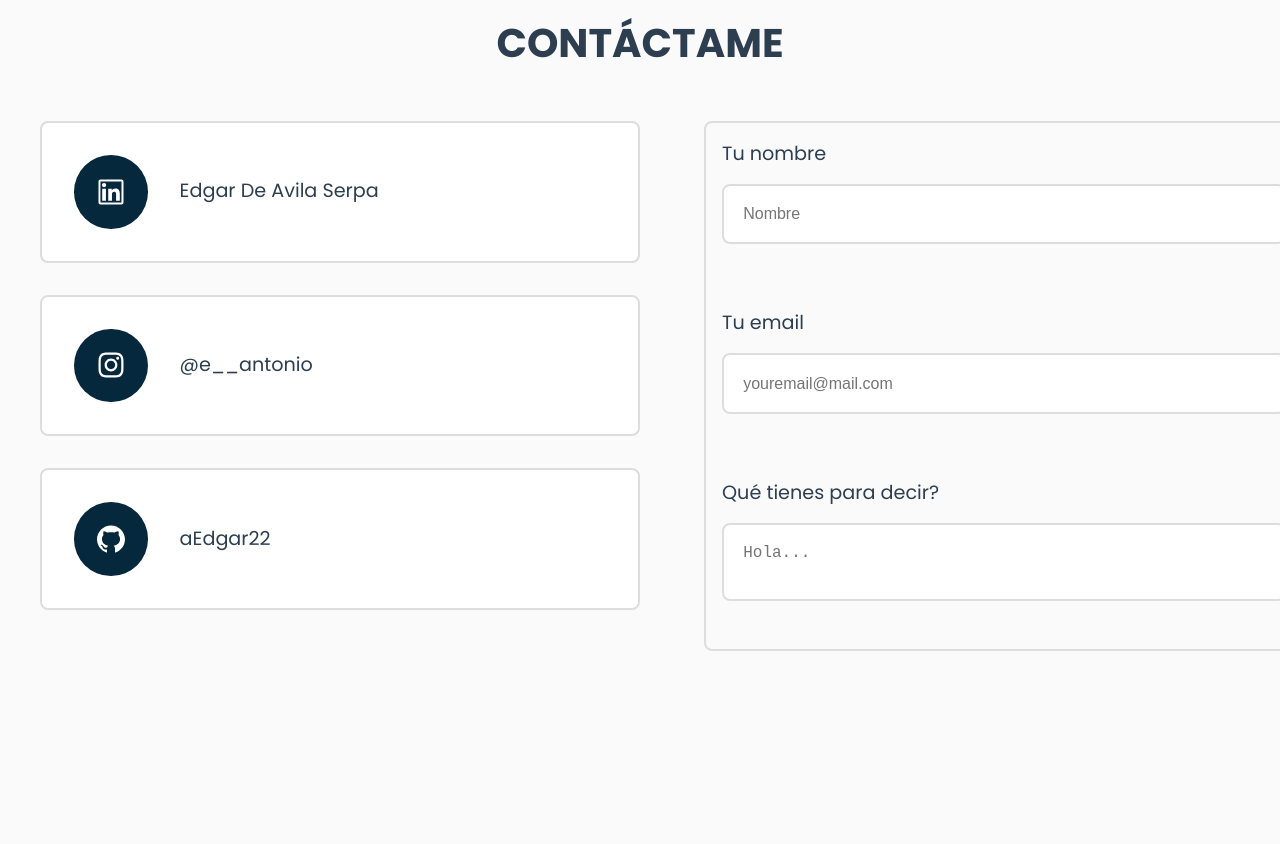
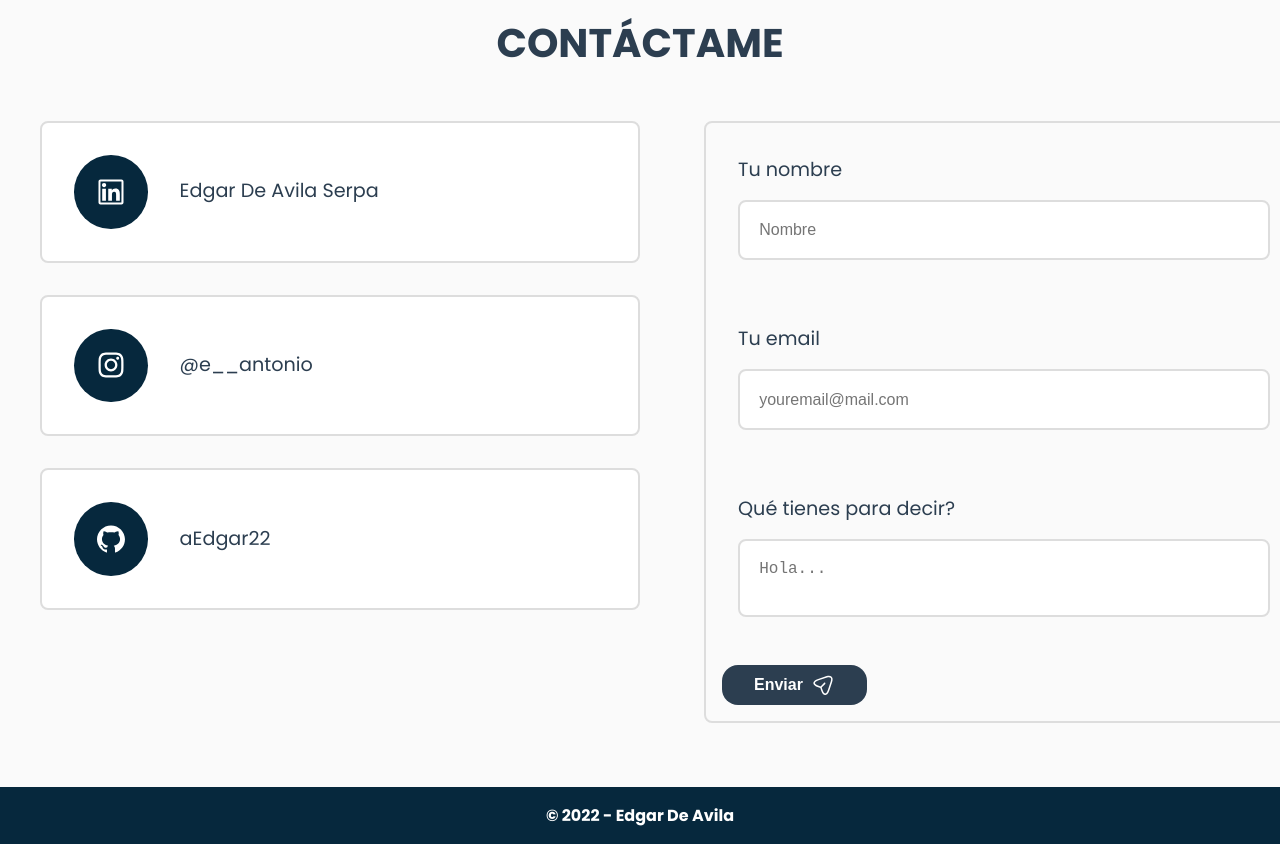
Before and after one commit to aEdgar22/my-portfolio, a React (Create React App) app: page / in a window 1280 px wide. Shown: the part 3860-4704 px from the top of the page. Before the commit the page ends 4543 px from the top, so only its background shows below. Built offline with nearby package versions, Linux system fonts and the light colour scheme.

Commit message:
add/footer section y envio de email

```diff
--- a/package.json
+++ b/package.json
@@ -3,6 +3,7 @@
   "version": "0.1.0",
   "private": true,
   "dependencies": {
+    "@emailjs/browser": "^3.7.0",
     "@testing-library/jest-dom": "^5.16.5",
     "@testing-library/react": "^13.4.0",
     "@testing-library/user-event": "^13.5.0",
@@ -14,6 +15,7 @@
     "react-router-dom": "^6.4.2",
     "react-scripts": "5.0.1",
     "styled-components": "^5.3.6",
+    "sweetalert2": "^11.5.1",
     "swiper": "^8.4.3",
     "web-vitals": "^2.1.4"
   },
--- a/src/App.jsx
+++ b/src/App.jsx
@@ -1,5 +1,6 @@
 import { About } from "./components/about/About";
 import { Contact } from "./components/contact/Contact";
+import { Footer } from "./components/footer/Footer";
 import { Header } from "./components/header/Header";
 import { Home } from "./components/home/Home";
 import { Portfolio } from "./components/portfolio/Portfolio";
@@ -18,6 +19,7 @@ function App() {
         <Portfolio />
         <Skills />
         <Contact />
+        <Footer />
       </main>
     </>
   );
--- a/src/components/contact/Contact.jsx
+++ b/src/components/contact/Contact.jsx
@@ -1,10 +1,14 @@
+import { useAos } from "../../hooks/useAos";
 import { ContactForm } from "./ContactForm";
 import { ContactInfo } from "./ContactInfo";
 import { ContactStyled } from "./contactStyles";
 
 export const Contact = () => {
+
+    useAos(1500)
+
   return (
-    <ContactStyled id="contact">
+    <ContactStyled id="contact" data-aos="fade-up">
       <h2 className="section__title">CONTÁCTAME</h2>
 
       <div className="contact__container container grid">
--- a/src/components/contact/ContactForm.jsx
+++ b/src/components/contact/ContactForm.jsx
@@ -1,20 +1,76 @@
+import Swal from "sweetalert2";
+import { useForm } from "../../hooks/useFrom";
 import { ContactFormStyled } from "./contactStyles";
+import send from "../../assets/send.svg";
+import { useRef } from "react";
+import emailjs from "@emailjs/browser";
 
 export const ContactForm = () => {
+  const [formValues, handleInputChange, reset] = useForm({
+    name: "",
+    email: "",
+    message: "",
+  });
+
+  const { name, email, message } = formValues;
+
+  const form = useRef();
+
+  const sendEmail = (e) => {
+    e.preventDefault();
+
+    emailjs.sendForm(
+      "service_sfmwp3f",
+      "template_p6tvcz5",
+      form.current,
+      "6Dyq_aNwTZ2zsasxd"
+    );
+
+    Swal.fire("Enviado", "Tu correo se ha enviado con éxito", 'success');
+
+    reset();
+  };
+
   return (
-    <ContactFormStyled>
+    <ContactFormStyled ref={form} onSubmit={sendEmail}>
       <div className="form__group">
         <label htmlFor="name">Tu nombre</label>
-        <input className="input__data" type="text" name="name" placeholder="Nombre" />
+        <input
+          className="input__data"
+          type="text"
+          name="name"
+          placeholder="Nombre"
+          value={name}
+          onChange={handleInputChange}
+          autoComplete="off"
+        />
       </div>
       <div className="form__group">
         <label htmlFor="email">Tu email</label>
-        <input className="input__data" type="text" name="email" placeholder="youremail@mail.com" />
+        <input
+          className="input__data"
+          type="email"
+          name="email"
+          placeholder="youremail@mail.com"
+          value={email}
+          onChange={handleInputChange}
+          autoComplete="off"
+        />
       </div>
       <div className="form__group">
         <label htmlFor="mensaje">Qué tienes para decir?</label>
-        <textarea className="input__data" name="message" placeholder="Hola..."></textarea>
+        <textarea
+          className="input__data"
+          name="message"
+          placeholder="Hola..."
+          value={message}
+          onChange={handleInputChange}
+        ></textarea>
       </div>
+
+      <button className="button button--flex">
+        Enviar <img className="button__icon" src={send} alt="send" />
+      </button>
     </ContactFormStyled>
   );
 };
--- a/src/components/contact/contactStyles.js
+++ b/src/components/contact/contactStyles.js
@@ -2,13 +2,13 @@ import styled from "styled-components";
 
 export const ContactStyled = styled.section`
   padding: 10rem 0 2rem 0;
-
+  margin-bottom: 2rem;
   .contact__container {
     grid-template-columns: repeat(2, 50%);
     padding-top: 3rem;
     column-gap: 4rem;
 
-    @media screen and (max-width: 576px) {
+    @media screen and (max-width: 768px) {
       grid-template-columns: repeat(1, 100%);
     }
   }
@@ -48,8 +48,9 @@ export const ContactInfoItemContainer = styled.div`
 `;
 
 export const ContactFormStyled = styled.form`
-      border: 2px solid ${({ theme }) => theme.colors.cardDataColor};
-      border-radius: 8px;
+  border: 2px solid ${({ theme }) => theme.colors.cardDataColor};
+  border-radius: 8px;
+  padding: 1rem;
 
   .form__group {
     display: flex;
@@ -78,4 +79,12 @@ export const ContactFormStyled = styled.form`
       height: auto;
     }
   }
+
+  .button {
+    height: 1.5rem;
+    font-size: 1rem;
+    font-weight: ${({ theme }) => theme.fontWeights.fontSemiBold};
+    border: none;
+    cursor: pointer;
+  }
 `;
--- /dev/null
+++ b/src/components/footer/Footer.jsx
@@ -0,0 +1,10 @@
+import React from 'react'
+import { FooterStyled } from './footerStyles'
+
+export const Footer = () => {
+  return (
+    <FooterStyled>
+        <h4> © 2022 - Edgar De Avila</h4>
+    </FooterStyled>
+  )
+}
--- /dev/null
+++ b/src/components/footer/footerStyles.js
@@ -0,0 +1,13 @@
+import styled from "styled-components";
+
+export const FooterStyled = styled.footer`
+  width: 100%;
+  padding: 1rem;
+  text-align: center;
+  background-color: ${({ theme }) => theme.colors.titleColor};
+  color: #fff;
+
+  @media screen and (max-width: 768px) {
+      display: none;
+    }
+`;
--- /dev/null
+++ b/src/hooks/useFrom.js
@@ -0,0 +1,20 @@
+import { useState } from "react";
+
+export const useForm = (initialState = {}) => {
+  const [formValues, setFormValues] = useState(initialState);
+
+  const reset = (newFormState = initialState) => {
+    setFormValues(newFormState);
+  };
+
+  const handleInputChange = ({ target }) => {
+    //setea a al estado los valores anteriores y los nuevos
+    setFormValues({
+      ...formValues,
+      [target.name]: target.value,
+    });
+  };
+
+  //devuelve los valores del estado y la funcion de cambio
+  return [formValues, handleInputChange, reset];
+};
```
Also changed, not shown: 1 other file (tests, documents, lock files or other folders).
